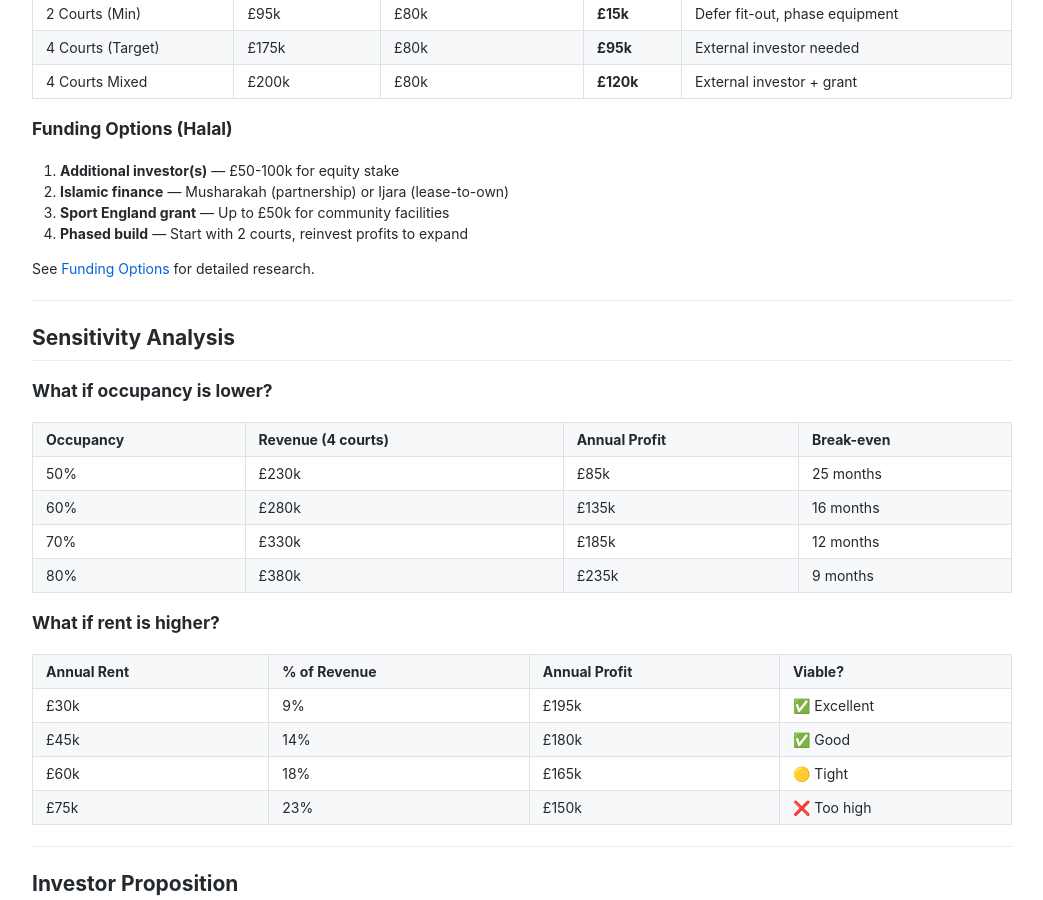
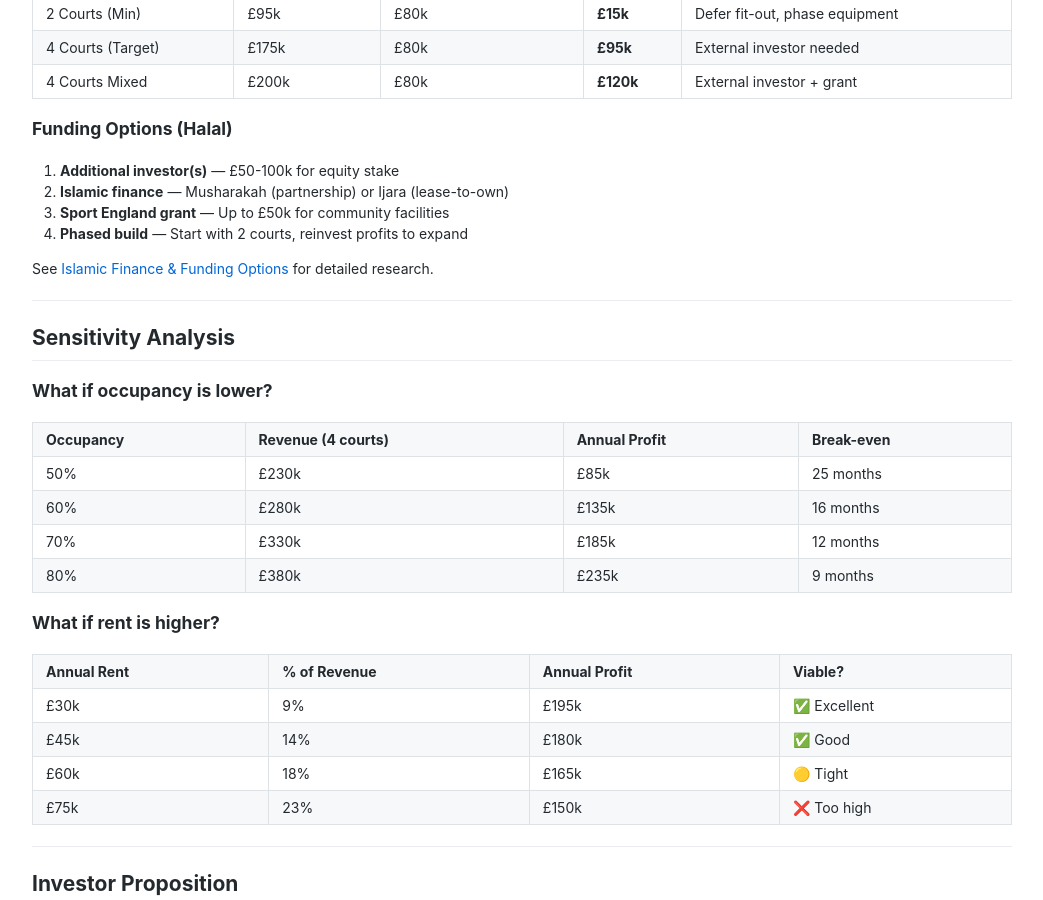
Before and after one commit to ayazabbas/padel-club, a Jekyll site: the page built from research/financial-model.md, in a window 1280 px wide and 900 px high, scrolled down 4360 px. Shown: the whole window, without its empty margins (118-1161 px from the left). Built offline with Jekyll 4.4.1, drawn with Linux system fonts in a browser that asks for light colours.

Commit message:
Improve cross-linking: Islamic finance callout in investor pitch, fix broken link in financial model

```diff
--- a/research/financial-model.md
+++ b/research/financial-model.md
@@ -184,7 +184,7 @@ Based on operator insights (rent should be 1/7 to 1/8 of revenue):
 3. **Sport England grant** — Up to £50k for community facilities
 4. **Phased build** — Start with 2 courts, reinvest profits to expand
 
-See [Funding Options](funding-options) for detailed research.
+See [Islamic Finance & Funding Options](islamic-finance) for detailed research.
 
 ---
 
```
Also changed, not shown: investor-pitch.md (+2 -0 lines).
